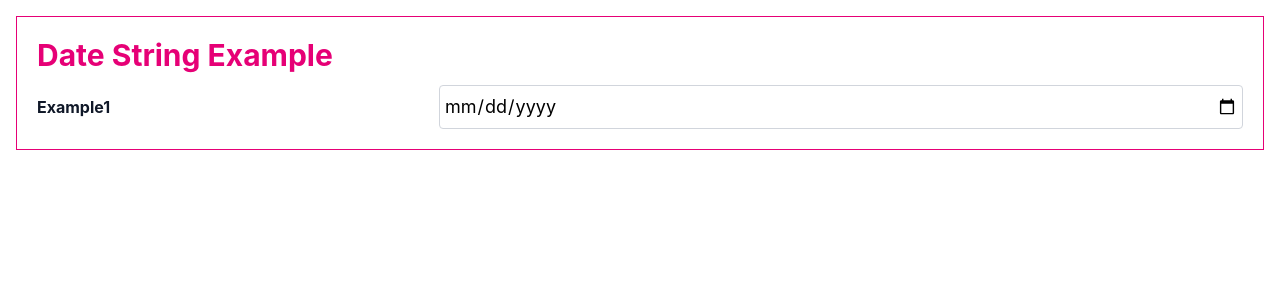
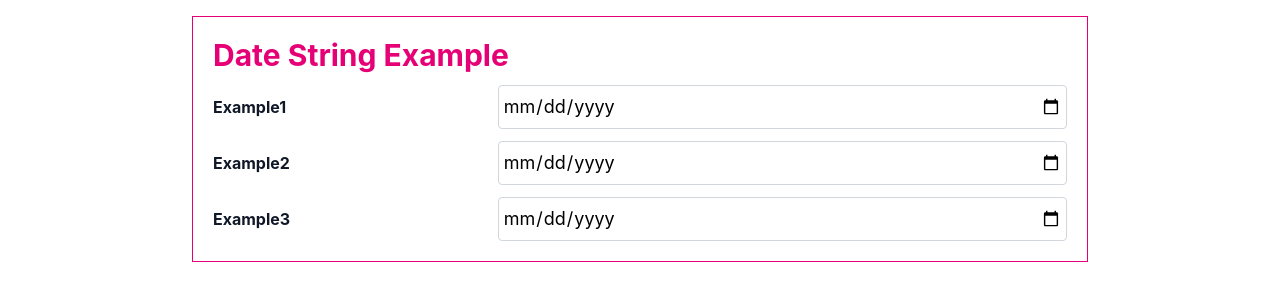
Before and after one commit to 50ra4/date-string-verification, a React (Vite) app: page / in a window 1280 px wide. Shown: the top 300 px of the page. Built offline with nearby package versions, Linux system fonts and the light colour scheme.

Commit message:
add: example 2 & 3

```diff
--- a/src/App.tsx
+++ b/src/App.tsx
@@ -5,13 +5,16 @@ const doNothing = () => {};
 
 function App() {
   const [date1, setDate1] = useState<string>('');
+  const [date2, setDate2] = useState<string>('');
+  const [date3, setDate3] = useState<string>('');
 
   return (
-    <>
-      <section className="m-4 p-5 border border-pink-600">
+    <div className="p-4 flex justify-center items-center">
+      <section className="flex-1 max-w-4xl  p-5 border border-pink-600">
         <h1 className="text-pink-600 text-3xl font-bold mb-3">
           Date String Example
         </h1>
+        <div className="space-y-3">
           <DateForm
             id={'date-1'}
             name={'example-1'}
@@ -20,8 +23,25 @@ function App() {
             label={'Example1'}
             onBlur={doNothing}
           />
+          <DateForm
+            id={'date-2'}
+            name={'example-3'}
+            value={date2}
+            onChange={(e) => setDate2(e.target.value)}
+            label={'Example2'}
+            onBlur={doNothing}
+          />
+          <DateForm
+            id={'date-3'}
+            name={'example-3'}
+            value={date3}
+            onChange={(e) => setDate3(e.target.value)}
+            label={'Example3'}
+            onBlur={doNothing}
+          />
+        </div>
       </section>
-    </>
+    </div>
   );
 }
 
```
Lines whose indentation alone changed are shown as unchanged.
